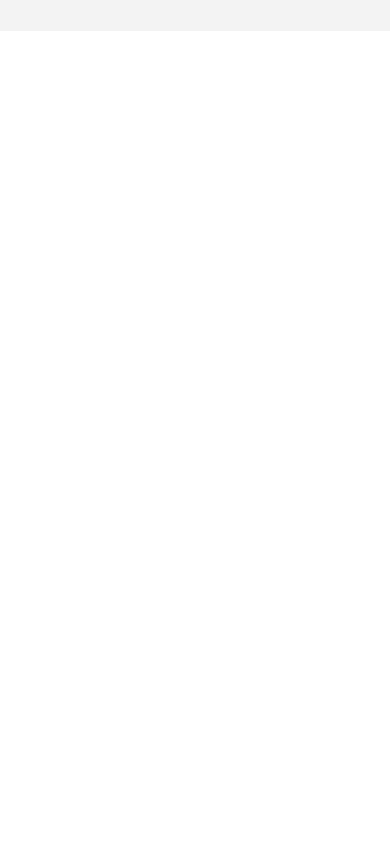
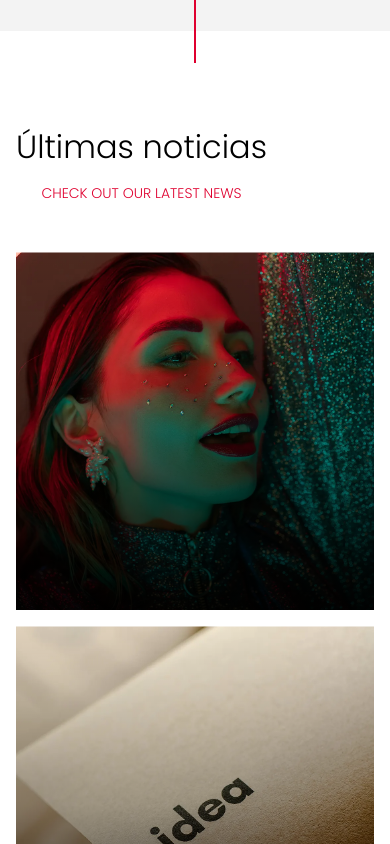
Before and after one commit to arselarah/redzpot, a Next.js app: page / in a window 390 px wide. Shown: the part 10820-11664 px from the top of the page. Before the commit the page ends 10851 px from the top, so only its background shows below. Built offline with nearby package versions, Linux system fonts and the light colour scheme.

Commit message:
noticias

```diff
--- /dev/null
+++ b/components/noticias/Noticias.tsx
@@ -0,0 +1,129 @@
+import React from 'react'
+import Image from 'next/image'
+import { motion } from 'framer-motion'
+
+export default function Noticias() {
+  return (
+    <>
+      <section className='mb:py-0 relative z-[1] w-full bg-white py-12 font-poppins'>
+        <div className='raya-roja absolute -top-8 left-1/2 z-[1] h-16 w-[2px] -translate-x-1/2 bg-primary_red'></div>
+        <div className='mx-auto flex h-auto w-full max-w-[100rem] flex-col items-start justify-start gap-4 px-4 py-12 md:px-8 md:py-16 lg:py-32'>
+          <div className='flex w-full flex-col items-start gap-8 md:flex-row md:items-center'>
+            <div className='contenedor-titulos flex grow flex-col gap-4'>
+              <motion.div
+                initial={{ opacity: 0, x: -50 }}
+                whileInView={{ opacity: 1, x: 0 }}
+                transition={{ duration: 0.5, delay: 0.3 }}
+                viewport={{ once: true }}
+                className='relative flex h-auto w-full flex-col gap-4'
+              >
+                <h2 className='text-center text-fluid-xl font-light leading-tight text-black'>
+                  Últimas noticias
+                </h2>
+              </motion.div>
+              <motion.div
+                initial={{ opacity: 0, x: -50 }}
+                whileInView={{ opacity: 1, x: 0 }}
+                transition={{ duration: 0.5, delay: 0.5 }}
+                viewport={{ once: true }}
+                className='relative flex h-auto w-full flex-col gap-4'
+              >
+                <h3 className='text-center text-fluid-sm font-light uppercase text-primary_red'>
+                  Check Out Our Latest News
+                </h3>
+              </motion.div>
+            </div>
+          </div>
+        </div>
+        <article className='contenedor-grid mx-auto flex h-auto w-full max-w-[100rem] flex-col items-start justify-start gap-4 px-4 pb-12 md:px-8 md:pb-16 lg:pb-32'>
+          <div className='relative grid h-auto w-full grid-cols-1 grid-rows-3 gap-4 md:gap-8 lg:max-h-[50rem] lg:grid-cols-3 lg:grid-rows-1'>
+            <div className='group relative'>
+              <motion.div
+                initial={{
+                  clipPath: 'polygon(0 100%, 100% 100%, 100% 100%, 0% 100%)'
+                }}
+                whileInView={{
+                  clipPath: 'polygon(0 100%, 100% 100%, 100% 0, 0 0)'
+                }}
+                transition={{ duration: 0.4, delay: 0.1 }}
+                viewport={{ once: true }}
+                className='relative h-full w-full overflow-hidden'
+              >
+                <Image
+                  src='/assets/slider/7.webp'
+                  alt='Imagen de nosotros'
+                  width={500}
+                  height={500}
+                  className='aspect-square h-full w-full object-cover'
+                />
+                <div className='absolute inset-0 left-0 top-0 flex flex-col items-end justify-end bg-gradient-to-t from-black/90 via-black/30 to-transparent'>
+                  <div className='max-w-80 -translate-x-24 p-10 opacity-0 transition-all duration-300 ease-in-out group-hover:translate-x-0 group-hover:opacity-100'>
+                    <h4 className='text-fluid-md font-light text-white'>
+                      Lorem ipsum dolor sit amet.
+                    </h4>
+                  </div>
+                </div>
+              </motion.div>
+            </div>
+            <div className='group relative row-span-1'>
+              <motion.div
+                initial={{
+                  clipPath: 'polygon(0 100%, 100% 100%, 100% 100%, 0% 100%)'
+                }}
+                whileInView={{
+                  clipPath: 'polygon(0 100%, 100% 100%, 100% 0, 0 0)'
+                }}
+                transition={{ duration: 0.5, delay: 0.4 }}
+                viewport={{ once: true }}
+                className='relative h-full w-full overflow-hidden'
+              >
+                <Image
+                  src='/assets/slider/5.webp'
+                  alt='Imagen de nosotros'
+                  width={500}
+                  height={500}
+                  className='aspect-square h-full w-full object-cover'
+                />
+                <div className='absolute inset-0 left-0 top-0 flex flex-col items-end justify-end bg-gradient-to-t from-black/90 via-black/30 to-transparent'>
+                  <div className='max-w-80 -translate-x-24 p-10 opacity-0 transition-all duration-300 ease-in-out group-hover:translate-x-0 group-hover:opacity-100'>
+                    <h4 className='text-fluid-md font-light text-white'>
+                      Lorem ipsum dolor sit amet.
+                    </h4>
+                  </div>
+                </div>
+              </motion.div>
+            </div>
+            <div className='group relative row-span-1'>
+              <motion.div
+                initial={{
+                  clipPath: 'polygon(0 100%, 100% 100%, 100% 100%, 0% 100%)'
+                }}
+                whileInView={{
+                  clipPath: 'polygon(0 100%, 100% 100%, 100% 0, 0 0)'
+                }}
+                transition={{ duration: 0.5, delay: 0.1 }}
+                viewport={{ once: true }}
+                className='relative h-full w-full overflow-hidden'
+              >
+                <Image
+                  src='/assets/slider/2.webp'
+                  alt='Imagen de nosotros'
+                  width={500}
+                  height={500}
+                  className='aspect-square h-full w-full object-cover'
+                />
+                <div className='absolute inset-0 left-0 top-0 flex flex-col items-end justify-end bg-gradient-to-t from-black/90 via-black/30 to-transparent'>
+                  <div className='max-w-80 -translate-x-24 p-10 opacity-0 transition-all duration-300 ease-in-out group-hover:translate-x-0 group-hover:opacity-100'>
+                    <h4 className='text-fluid-md font-light text-white'>
+                      Lorem ipsum dolor sit amet.
+                    </h4>
+                  </div>
+                </div>
+              </motion.div>
+            </div>
+          </div>
+        </article>
+      </section>
+    </>
+  )
+}
--- a/pages/index.tsx
+++ b/pages/index.tsx
@@ -5,6 +5,7 @@ import Nosotros from '@/components/nosotros/Nosotros'
 import Testimonios from '@/components/testimonios/Testimonios'
 import PortafolioHorizontal from '@/components/portafolioHorizontal/PortafolioHorizontal'
 import ClientesSlider from '@/components/clientesSlider/ClientesSlider'
+import Noticias from '@/components/noticias/Noticias'
 
 export default function index() {
   return (
@@ -16,6 +17,7 @@ export default function index() {
         <Nosotros />
         <Testimonios />
         <ClientesSlider />
+        <Noticias />
       </main>
     </>
   )
```
